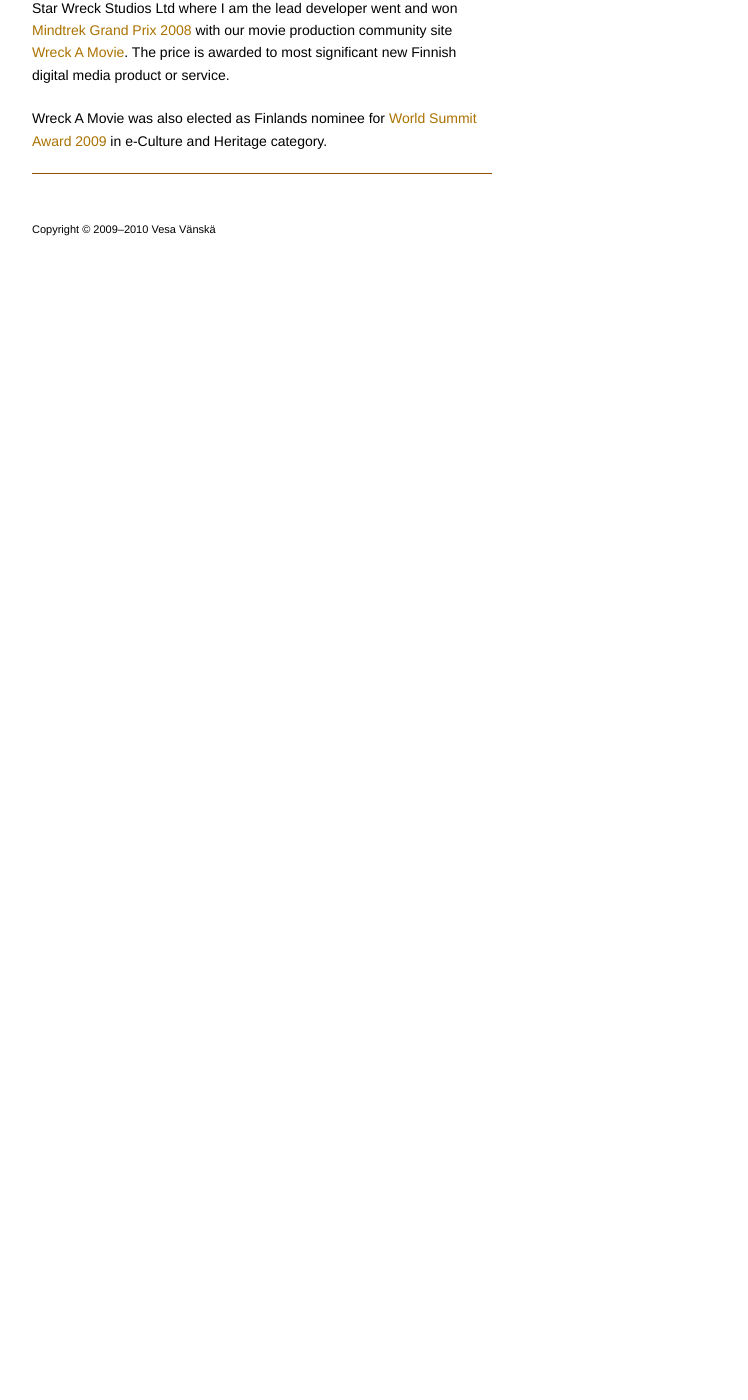
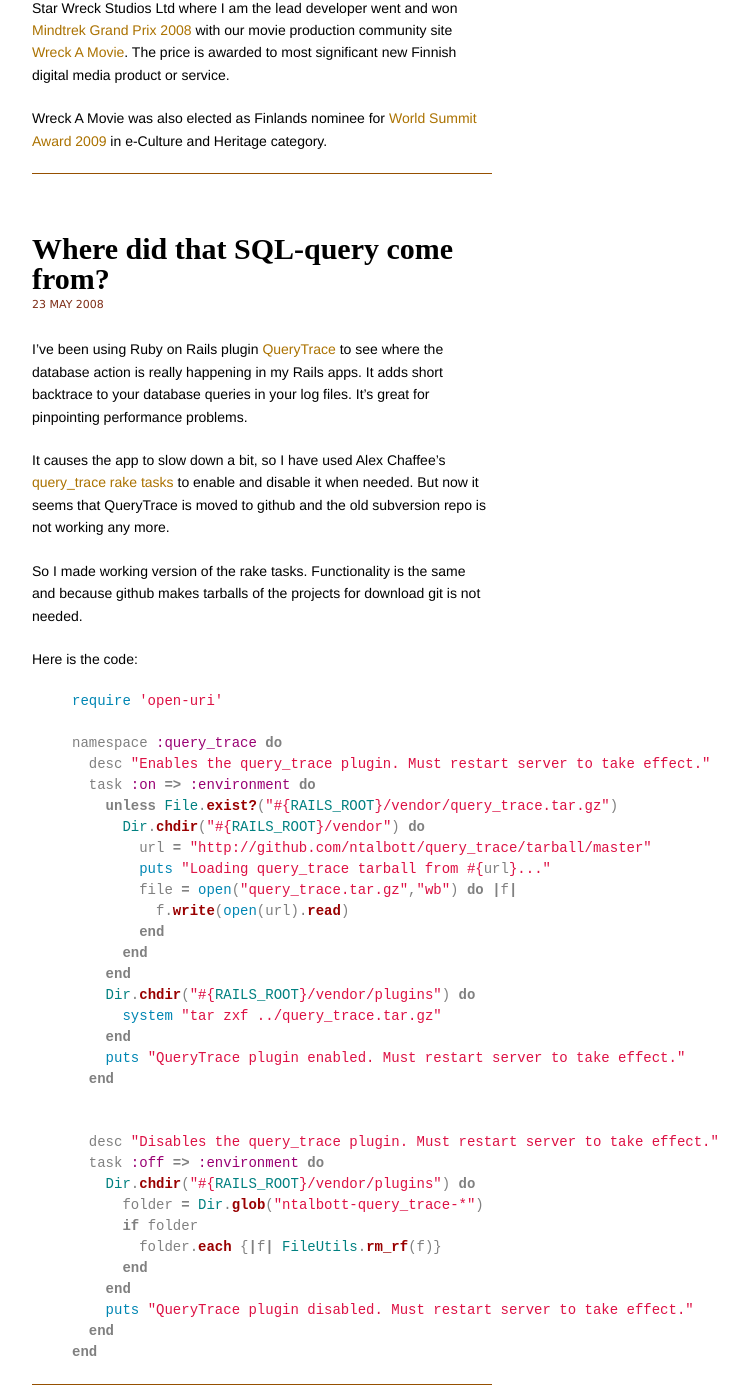
Before and after one commit to vesan/vesan.github.com, a Jekyll site: the page built from index.html, in a window 1280 px wide and 1400 px high, scrolled down 2343 px. Shown: the whole window, without its empty margins (238-986 px from the left). Built offline with Jekyll 4.4.1, drawn with Linux system fonts in a browser that asks for light colours; before the commit the page ends 2643 px from its top, so only the background shows below that.

Commit message:
Working?

```diff
--- a/_drafts/2008-05-23-where-did-that-sql-query-come-from.markdown
+++ b/_posts/2008-05-23-where-did-that-sql-query-come-from.markdown
@@ -1,6 +1,6 @@
 ---
 layout: post
-title: "Where did that SQL-query come from?"
+title: Where did that SQL-query come from?
 tags: [code, plugins, rails, rake, performance]
 ---
 
```
